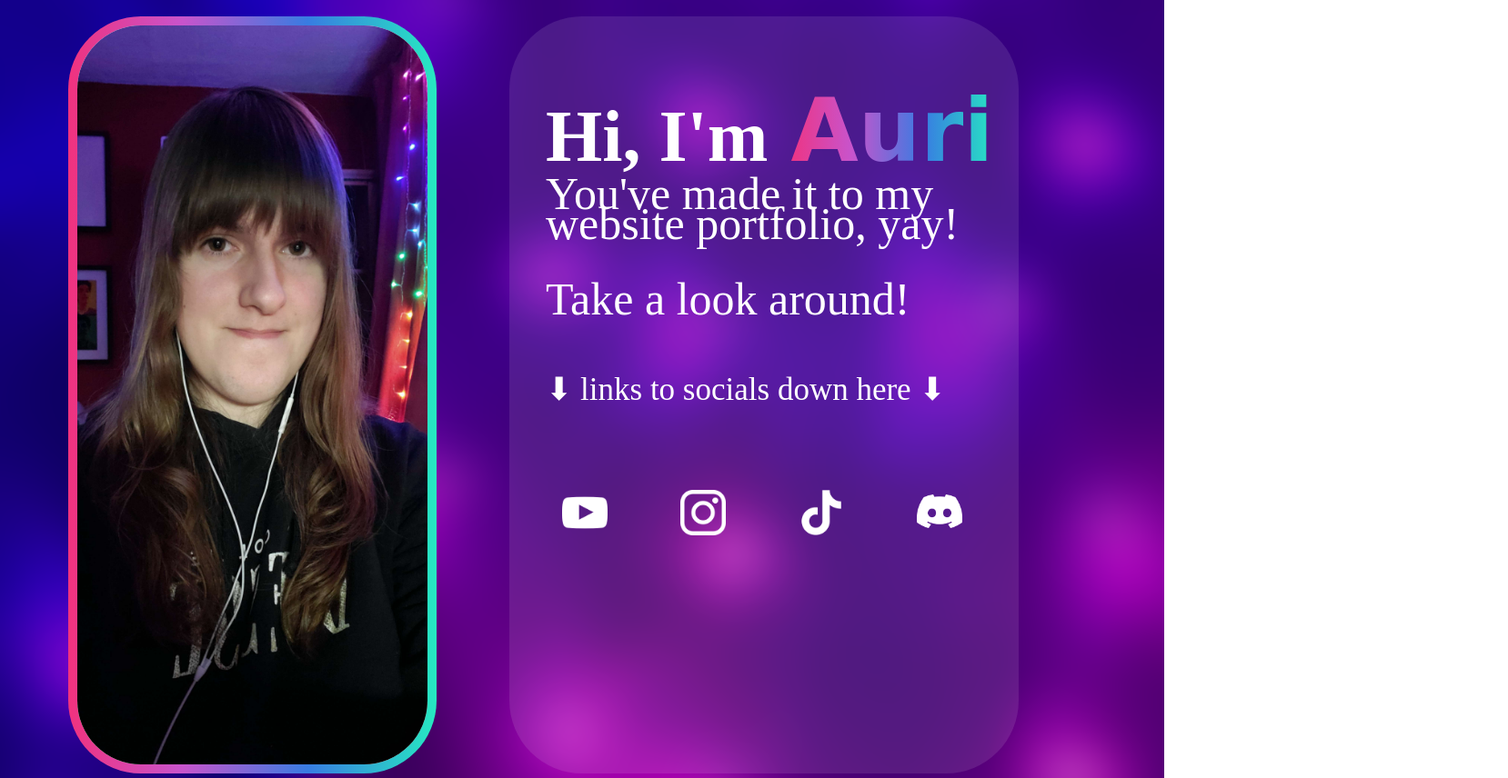
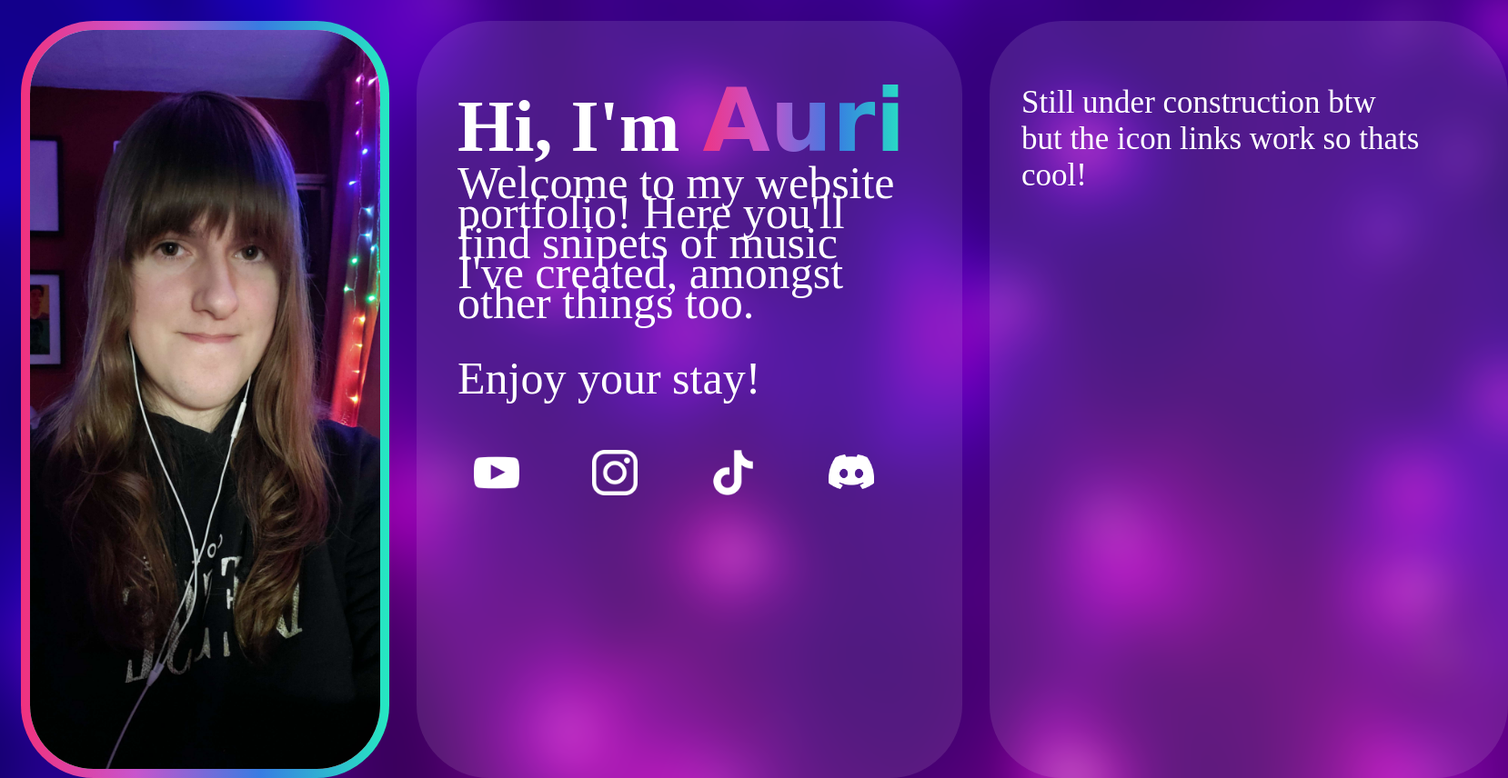
Before and after one commit to Aur-iii/Aur-iii.github.io, a plain HTML site: page index.html in a window 1280 px wide. Shown: the top 856 px of the page at 91% size, 1658 px wide, since content can reach past the window. Drawn offline with Linux system fonts and the light colour scheme; a web font is replaced by a local one.

Commit message:
small update 4

```diff
--- a/index.html
+++ b/index.html
@@ -3,14 +3,13 @@
     <head>
         <title>&#8962 Home Page</title>
         <link rel="stylesheet" href="styles.css">
-        <meta name="viewport" content="width=device-width, initial-scale=1.0, user-scalable=yes">
+        <meta name="viewport" content="width=device-width">
         <div> <!-- FONTS -->
             <link rel="preconnect" href="https://fonts.googleapis.com">
             <link rel="preconnect" href="https://fonts.gstatic.com" crossorigin>
             <link href="https://fonts.googleapis.com/css2?family=Yantramanav&display=swap" rel="stylesheet">
             <link href="https://fonts.googleapis.com/css2?family=Oleo+Script+Swash+Caps&display=swap" rel="stylesheet">
             <link href="https://fonts.googleapis.com/css2?family=Eczar&display=swap" rel="stylesheet">
-            <link rel="shortcut icon" href="Images/favicon.ico" type="image/x-icon">
         </div>
     </head>
 
@@ -26,12 +25,13 @@
                 <div class="mp-pannel-2a">
                     <h1 class="mp-p2-h1">Hi, I'm <span class="name">Auri </span></h1>
                     <p class="mp-p2-p1">
-                        You've made it to my <span class="br1"></span>
-                        website portfolio, yay!
+                        Welcome to my website <span class="br1"></span>
+                        portfolio! Here you'll <span class="br1"></span>
+                        find snipets of music <span class="br1"></span>
+                        I've created, amongst <span class="br1"></span>
+                        other things too.
                         <span class="br2"></span>
-                        Take a look around!</p>
-
-                    <p class="mp-p2-p2">&#11015 links to socials down here &#11015</p>
+                        Enjoy your stay!</p>
                 </div>
                 <div class="socials">
                     <div class="youtube">
@@ -59,10 +59,12 @@
             </div>
 
             <div class="mp-pannel-3">
-                <p>Still under construction btw <br>
-                but the icon links work so thats <br>
-                cool!
-                </p>
+                <div class="mp-p3-p1">
+                    <p>Still under construction btw <br>
+                    but the icon links work so thats <br>
+                    cool!
+                    </p>
+                </div>
             </div>
         </div>
     </body>
--- a/styles.css
+++ b/styles.css
@@ -19,38 +19,34 @@
 
 .body-1{
     background-image: url("Images/background wip.png");
+    aspect-ratio: 20 / 9;
 }
 
 .page-content-1{
-    display: block;
-    width: auto;
-    height: auto;
+    display: grid;
+    grid-template-columns: repeat(3, 1fr);
+    grid-template-rows: 1fr;
 }
 
 .mp-pannel-1{
-   float: left;
-   margin: 10px;
-   margin-left: 67px;
-   margin-right: 20px;
+    width: 33%;
+    margin: 15px;
 }
 
 .mp-pannel-2{
-    padding-left: 40px;
-    width: 520px;
+    padding-left: 45px;
+    width: 555px;
     background: rgba(255, 255, 255, .1);
     border-radius: 80px;
-    height: 833px;
-    float: left;
-    margin: 10px;
-    margin-left: 60px;
+    margin: 15px;
 }
 
 .mp-pannel-2a{
-    margin-top: 70px;
+    margin-top: 50px;
 }
 
 .socials{
-    margin-top: 90px;
+    margin-top: 50px;
 }
 
 .youtube{
@@ -111,15 +107,22 @@
     width: 385px;
     border-style: solid;
     border-width: 10px;
-    background: linear-gradient(white, white) padding-box,
-            linear-gradient(to right, #F0327E 0%, #C854CC 31%, #387CE2 65%, #26E9C1 100%) border-box;
+    background: linear-gradient(white, white) padding-box, linear-gradient(to right, #F0327E 0%, #C854CC 31%, #387CE2 65%, #26E9C1 100%) border-box;
     border-radius: 80px;
     border: 10px solid transparent;
 }
 
 .mp-pannel-3{
-    float: left;
+    background: rgba(255, 255, 255, .1);
+    border-radius: 80px;
+    margin: 15px;
+    width: 570px;
+}
+
+.mp-p3-p1{
     -webkit-text-fill-color: white;
     font-size: 35px;
     font-family: 'Eczar', serif;
+    margin-left: 35px;
+    margin-top: 70px;
 }
```
